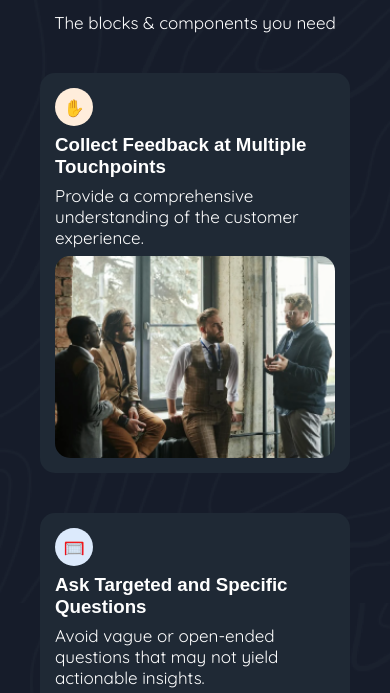
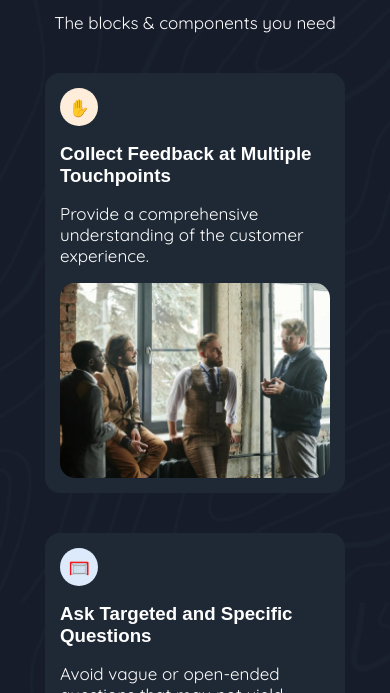
Before and after one commit to Caiky-Souza/simple-feature-website, a plain HTML site: page index.html in a window 390 px wide. Shown: the part 117-810 px from the top of the page. Drawn offline with Linux system fonts and the light colour scheme.

Commit message:
update css

```diff
--- a/stylesheet.css
+++ b/stylesheet.css
@@ -87,8 +87,4 @@
         body{
           background-image: url("resources/Background_image@2x.png");
         }
-        .block{
-            width:350px;
-            height:400px;
-        }
       }
```
